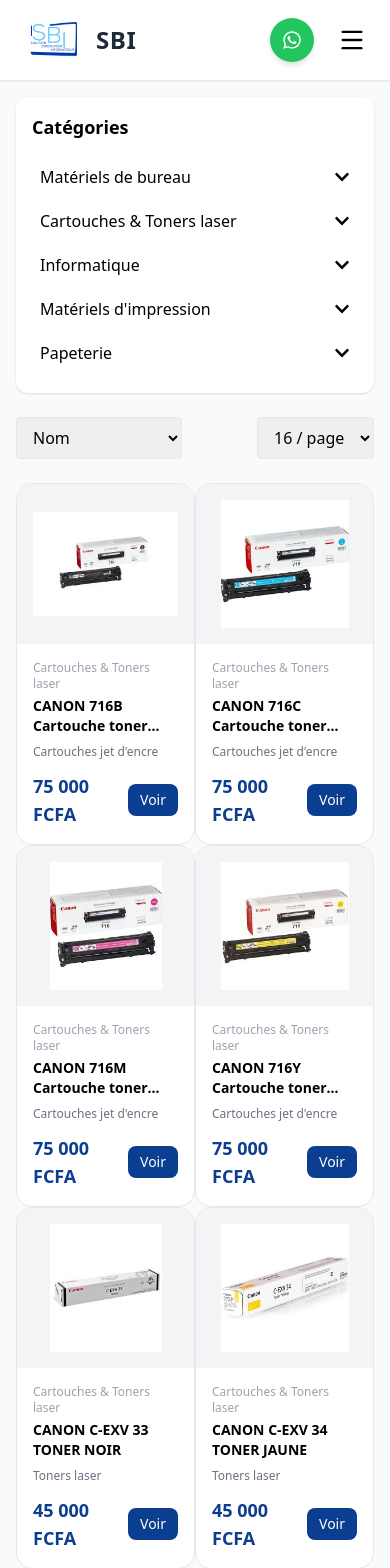
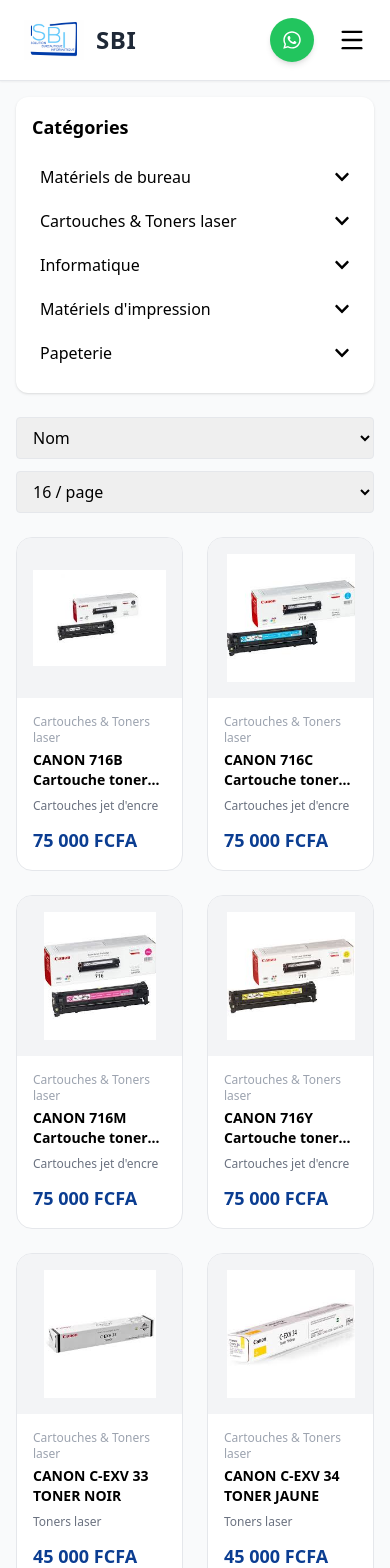
Before and after one commit to Thobg26/sbi-website, a React (Vite) app: page /produits in a window 390 px wide. Shown: the top 1568 px of the page. Built offline with nearby package versions, Linux system fonts and the light colour scheme.

Commit message:
modification

```diff
--- a/src/components/Products.jsx
+++ b/src/components/Products.jsx
@@ -89,24 +89,34 @@
 
   }, [])
 
+  /* suggestions automatiques */
+
+  const suggestions = useMemo(() => {
+
+    if (!searchQuery) return []
+
+    return products
+      .filter(product =>
+        product.name.toLowerCase().includes(searchQuery.toLowerCase())
+      )
+      .slice(0,5)
+
+  }, [searchQuery, products])
+
   /* filtrage */
 
   const filteredProducts = useMemo(() => {
 
     let filtered = [...products]
 
-  /* recherche texte */
-
     if (searchQuery) {
       filtered = filtered.filter(product =>
         product.name.toLowerCase().includes(searchQuery.toLowerCase()) ||
-  product.description.toLowerCase().includes(searchQuery.toLowerCase()) ||
+        product.description?.toLowerCase().includes(searchQuery.toLowerCase()) ||
         product.category.toLowerCase().includes(searchQuery.toLowerCase()) ||
         product.subcategory.toLowerCase().includes(searchQuery.toLowerCase())
       )
     }
-
-  /* filtre catégorie */
 
     if (selectedSubcategory) {
       filtered = filtered.filter(p => p.subcategory === selectedSubcategory)
@@ -115,20 +125,18 @@
       filtered = filtered.filter(p => p.category === selectedCategory)
     }
 
-  /* tri */
-
     switch (sortOption) {
 
       case "price-asc":
-      filtered.sort((a,b) => a.price - b.price)
+        filtered.sort((a,b)=>a.price-b.price)
         break
 
       case "price-desc":
-      filtered.sort((a,b) => b.price - a.price)
+        filtered.sort((a,b)=>b.price-a.price)
         break
 
       default:
-      filtered.sort((a,b) => a.name.localeCompare(b.name))
+        filtered.sort((a,b)=>a.name.localeCompare(b.name))
 
     }
 
@@ -159,8 +167,6 @@
 
 <div key={cat.category}>
 
-{/* CATEGORY */}
-
 <div
 onClick={()=>{
 
@@ -185,22 +191,18 @@
 <span>{cat.category}</span>
 
 <motion.span
-animate={{ rotate: selectedCategory === cat.category ? 180 : 0 }}
-transition={{ duration: 0.3 }}
+animate={{ rotate:selectedCategory === cat.category ? 180:0 }}
 >
-<FaChevronDown />
+<FaChevronDown/>
 </motion.span>
 
 </div>
 
-{/* SUBCATEGORIES */}
-
 {selectedCategory === cat.category && (
 
 <motion.div
-initial={{ height:0, opacity:0 }}
-animate={{ height:"auto", opacity:1 }}
-transition={{ duration:0.3 }}
+initial={{height:0,opacity:0}}
+animate={{height:"auto",opacity:1}}
 className="ml-4 overflow-hidden"
 >
 
@@ -210,10 +212,8 @@
 key={sub.name}
 
 onClick={()=>{
-
 setSelectedSubcategory(sub.name)
 setCurrentPage(1)
-
 }}
 
 className="flex items-center gap-2 p-2 cursor-pointer rounded hover:bg-gray-100"
@@ -237,14 +237,40 @@
 
 </div>
 
-
 {/* PRODUCTS */}
 
 <div className="flex-1">
 
+{/* suggestions */}
+
+{searchQuery && suggestions.length > 0 && (
+
+<div className="bg-white border rounded-xl p-4 mb-6">
+
+<p className="text-sm text-gray-500 mb-2">
+Suggestions :
+</p>
+
+<div className="flex flex-wrap gap-2">
+
+{suggestions.map(item=>(
+<span
+key={item.id}
+className="px-3 py-1 bg-gray-100 rounded-full text-sm"
+>
+{item.name}
+</span>
+))}
+
+</div>
+
+</div>
+
+)}
+
 {/* SORT */}
 
-<div className="flex justify-between mb-6">
+<div className="flex flex-col sm:flex-row gap-3 justify-between mb-6">
 
 <select
 value={sortOption}
@@ -261,10 +287,8 @@
 <select
 value={productsPerPage}
 onChange={(e)=>{
-
 setProductsPerPage(Number(e.target.value))
 setCurrentPage(1)
-
 }}
 className="px-3 py-2 border rounded"
 >
@@ -278,24 +302,20 @@
 
 </div>
 
-
 {/* GRID */}
 
-<div className="grid grid-cols-2 sm:grid-cols-2 md:grid-cols-3 lg:grid-cols-4">
+<div className="grid grid-cols-2 sm:grid-cols-2 md:grid-cols-3 lg:grid-cols-4 gap-6">
 
 {currentProducts.map(product => (
 
 <motion.div
 key={product.id}
-whileHover={{ y: -6 }}
-initial={{ opacity:0, y:20 }}
-animate={{ opacity:1, y:0 }}
-transition={{ duration:0.4 }}
+whileHover={{y:-6}}
+initial={{opacity:0,y:20}}
+animate={{opacity:1,y:0}}
 
 className="bg-white rounded-2xl border hover:shadow-xl transition overflow-hidden flex flex-col"
 >
-
-{/* IMAGE */}
 
 <div className="h-40 md:h-48 bg-gray-100 flex items-center justify-center p-4">
 
@@ -306,8 +326,6 @@
 />
 
 </div>
-
-{/* INFO */}
 
 <div className="p-4 flex flex-col flex-grow">
 
@@ -323,15 +341,11 @@
 {product.subcategory}
 </p>
 
-<div className="mt-auto flex items-center justify-between">
+<div className="mt-auto">
 
 <span className="text-primary font-bold text-lg">
 {product.price}
 </span>
-
-<button className="bg-primary text-white text-sm px-3 py-1.5 rounded-lg hover:bg-secondary transition">
-Voir
-</button>
 
 </div>
 
@@ -343,7 +357,6 @@
 
 </div>
 
-
 {/* PAGINATION */}
 
 <div className="flex justify-center gap-2 mt-8 flex-wrap text-sm">
@@ -354,7 +367,7 @@
 key={page}
 onClick={()=>setCurrentPage(page)}
 className={`px-4 py-2 border rounded
-${currentPage === page ? "bg-primary text-white" : "bg-white"}
+${currentPage===page ? "bg-primary text-white":"bg-white"}
 `}
 >
 
```
Lines whose indentation alone changed are shown as unchanged.
